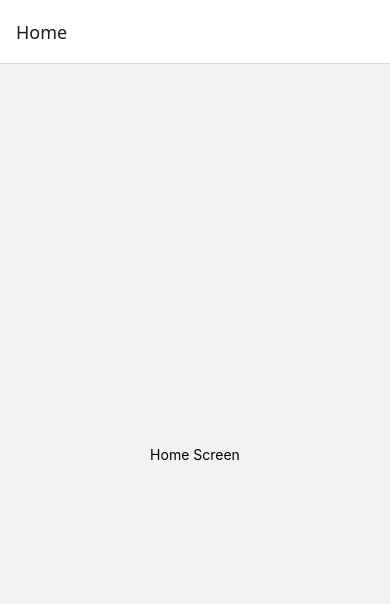
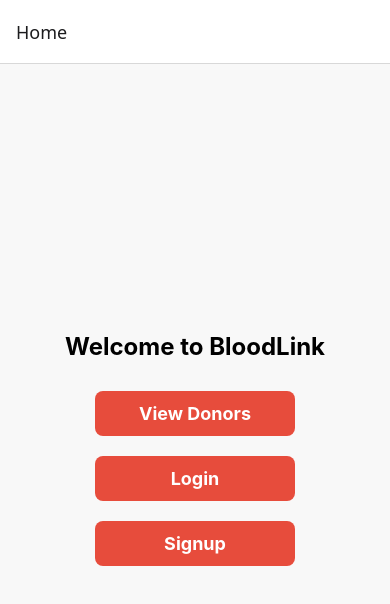
Before and after one commit to SwitU7Ronald/BloodLink, a React Native app: screen /Home in a window 390 px wide. Shown: the top 604 px of the page. Built offline with nearby package versions, Linux system fonts and the light colour scheme.

Commit message:
Navigate HomeScreenPages Added Auto ThemeContext

```diff
--- a/App.js
+++ b/App.js
@@ -1,6 +1,14 @@
-import React from 'react';
-import StackNavigator from './navigation/StackNavigator';
+import React from "react";
+import { NavigationContainer } from "@react-navigation/native";
+import StackNavigator from "./navigation/StackNavigator";
+import { ThemeProvider } from "./context/ThemeContext"; // Import ThemeProvider
 
 export default function App() {
-  return <StackNavigator/>;
+  return (
+    <ThemeProvider>
+      <NavigationContainer>
+        <StackNavigator />
+      </NavigationContainer>
+    </ThemeProvider>
+  );
 }
--- /dev/null
+++ b/context/ThemeContext.js
@@ -0,0 +1,14 @@
+import React, { createContext } from "react";
+import { useColorScheme } from "react-native";
+
+export const ThemeContext = createContext();
+
+export const ThemeProvider = ({ children }) => {
+  const theme = useColorScheme(); // Automatically detects system theme
+
+  return (
+    <ThemeContext.Provider value={theme}>
+      {children}
+    </ThemeContext.Provider>
+  );
+};
--- a/navigation/StackNavigator.js
+++ b/navigation/StackNavigator.js
@@ -1,24 +1,21 @@
-import React from 'react';
-import { createStackNavigator } from '@react-navigation/stack';
-import { NavigationContainer } from '@react-navigation/native';
-import HomeScreen from '../screens/HomeScreen';
-import LoginScreen from '../screens/LoginScreen';
-import SignUpScreen from '../screens/SignUpScreen';
-import ViewDonorScreen from '../screens/ViewDonorScreen';
-import UserProfileScreen from '../screens/UserProfileScreen';
+import React from "react";
+import { createStackNavigator } from "@react-navigation/stack";
+import HomeScreen from "../screens/HomeScreen";
+import LoginScreen from "../screens/LoginScreen";
+import SignupScreen from "../screens/SignupScreen";
+import ViewDonorScreen from "../screens/ViewDonorScreen";
 
 const Stack = createStackNavigator();
 
-export default function StackNavigator() {
+const StackNavigator = () => {
   return (
-    <NavigationContainer>
-      <Stack.Navigator>
-        <Stack.Screen name="Home" component={HomeScreen} />
-        <Stack.Screen name="Login" component={LoginScreen} />
-        <Stack.Screen name="SignUp" component={SignUpScreen} />
-        <Stack.Screen name="ViewDonor" component={ViewDonorScreen} />
-        <Stack.Screen name="UserProfileScreen" component={UserProfileScreen} />
-      </Stack.Navigator>
-    </NavigationContainer>
+    <Stack.Navigator>
+      <Stack.Screen name="Home" component={HomeScreen} />
+      <Stack.Screen name="Login" component={LoginScreen} />
+      <Stack.Screen name="Signup" component={SignupScreen} />
+      <Stack.Screen name="ViewDonor" component={ViewDonorScreen} />
+    </Stack.Navigator>
   );
-}
+};
+
+export default StackNavigator;
--- a/package.json
+++ b/package.json
@@ -15,6 +15,7 @@
     "expo-status-bar": "~2.0.1",
     "react": "18.3.1",
     "react-native": "0.76.7",
+    "react-native-appearance": "^0.3.4",
     "react-native-safe-area-context": "4.12.0",
     "react-native-screens": "~4.4.0"
   },
--- a/screens/HomeScreen.js
+++ b/screens/HomeScreen.js
@@ -1,12 +1,68 @@
-import React from "react";
-import { View, Text } from "react-native";
+import React, { useContext } from "react";
+import { View, Text, TouchableOpacity, StyleSheet } from "react-native";
+import { useNavigation } from "@react-navigation/native";
+import { ThemeContext } from "../context/ThemeContext"; // Import Theme Context
 
 const HomeScreen = () => {
+  const navigation = useNavigation();
+  const theme = useContext(ThemeContext); // Get theme from context
+  console.log("HomeScreen Detected Theme:", theme); // Debugging log
+
+  const isDarkMode = theme === "dark";
+
   return (
-    <View style={{ flex: 1, justifyContent: "center", alignItems: "center" }}>
-      <Text>Home Screen</Text>
+    <View style={[styles.container, { backgroundColor: isDarkMode ? "#222" : "#f8f8f8" }]}>
+      <Text style={[styles.title, { color: isDarkMode ? "#fff" : "#000" }]}>
+        Welcome to BloodLink
+      </Text>
+
+      <TouchableOpacity
+        style={[styles.button, { backgroundColor: isDarkMode ? "#444" : "#e74c3c" }]}
+        onPress={() => navigation.navigate("ViewDonor")}
+      >
+        <Text style={styles.buttonText}>View Donors</Text>
+      </TouchableOpacity>
+
+      <TouchableOpacity
+        style={[styles.button, { backgroundColor: isDarkMode ? "#444" : "#e74c3c" }]}
+        onPress={() => navigation.navigate("Login")}
+      >
+        <Text style={styles.buttonText}>Login</Text>
+      </TouchableOpacity>
+
+      <TouchableOpacity
+        style={[styles.button, { backgroundColor: isDarkMode ? "#444" : "#e74c3c" }]}
+        onPress={() => navigation.navigate("Signup")}
+      >
+        <Text style={styles.buttonText}>Signup</Text>
+      </TouchableOpacity>
     </View>
   );
 };
 
 export default HomeScreen;
+
+const styles = StyleSheet.create({
+  container: {
+    flex: 1,
+    justifyContent: "center",
+    alignItems: "center",
+  },
+  title: {
+    fontSize: 24,
+    fontWeight: "bold",
+    marginBottom: 20,
+  },
+  button: {
+    padding: 12,
+    width: 200,
+    borderRadius: 8,
+    alignItems: "center",
+    marginVertical: 10,
+  },
+  buttonText: {
+    color: "white",
+    fontSize: 18,
+    fontWeight: "bold",
+  },
+});
```
Also changed, not shown: 1 other file (tests, documents, lock files or other folders).
